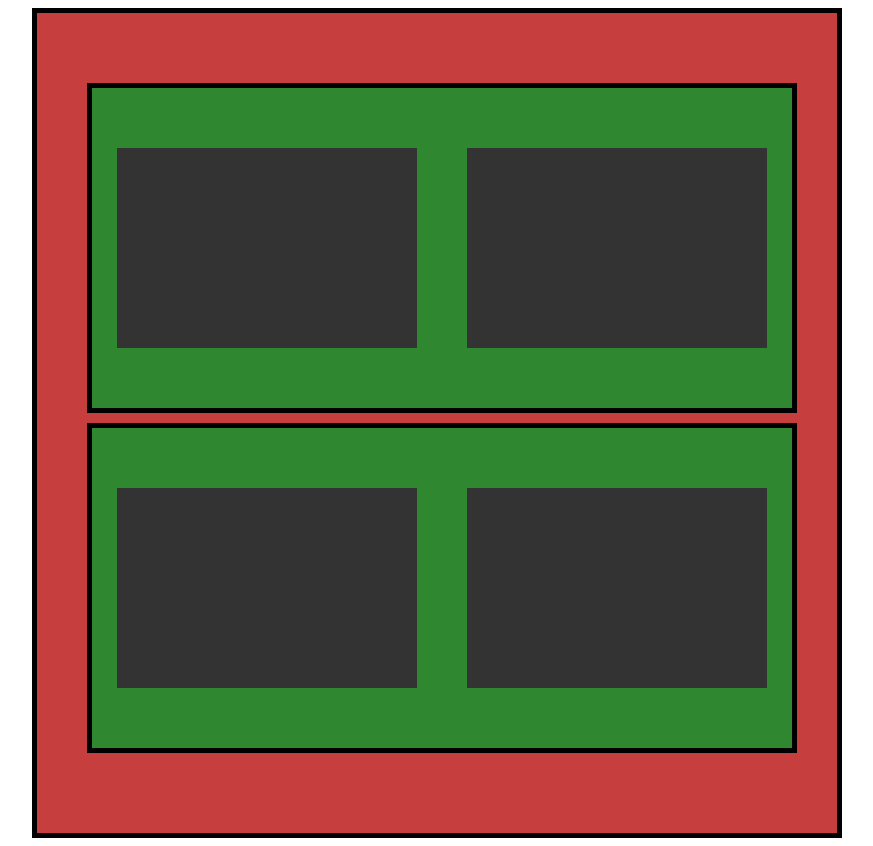
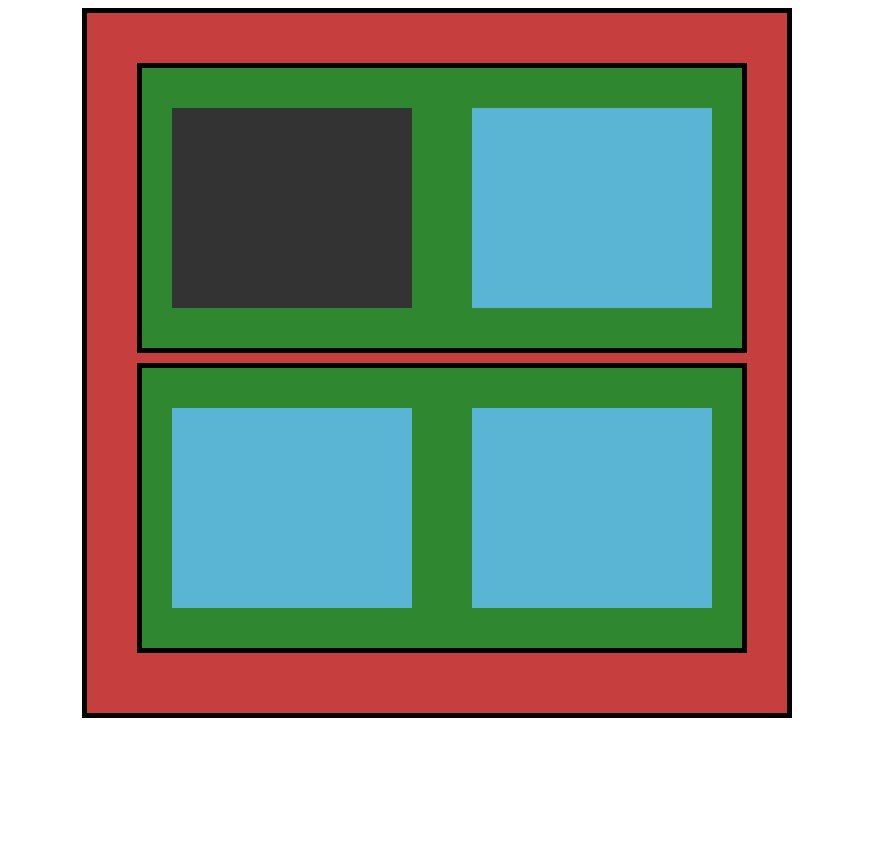
Before and after one commit to mohammedtakbir/JS-DOM-Module-24, a plain HTML site: page domTraversal.html in a window 1280 px wide. Shown: the whole page, without its empty margins (203-1076 px from the left). After the commit the page ends 800 px from the top, so only its background shows below. Drawn offline with Linux system fonts and the light colour scheme.

Commit message:
traversal practice

```diff
--- a/domTraversal.html
+++ b/domTraversal.html
@@ -8,15 +8,15 @@
     <style>
         .grantParent{
             margin: 0 auto;
-            width: 700px;
-            padding: 70px 50px;
+            width: 600px;
+            padding: 50px;
             border: 5px solid;
             background-color: rgb(198, 62, 62);
         }
         .parent{
             background-color: rgb(47, 135, 47);
             width: 100%;
-            padding: 60px 0;
+            padding: 40px 0;
             border: 5px solid;
             margin: 0 auto;
             display: flex;
@@ -26,14 +26,14 @@
             background-color: rgb(90, 181, 212);
             width: 300px;
             height: 200px;
-            margin: 0 auto;
+            margin: 0 30px;
         }
     </style>
 </head>
 <body>
     <div class="grantParent" id="grandparent-id">
         <div class="parent">
-            <div class="child"></div>
+            <div class="child" id="child-one"></div>
             <div class="child"></div>
         </div>
         <div class="parent">
@@ -42,39 +42,8 @@
         </div>
     </div>
 
-    <script>
-        /* const grandParent = document.getElementById('grandparent-id');
-        const parents =Array.from(document.getElementsByClassName('parent')); */
 
-        /* const grandParent = document.querySelector('#grandparent-id');
-        const grandParent = document.querySelector('.grantParent');
-        changeColor(grandParent); */
 
-        /* const parents = document.querySelectorAll('.parent');
-        changeColor(parents);
-        parents.forEach(changeColor); */
-
-        // children method
-        // use Array.form instead of for of loop
-        // and use forEach() method
-        /* const grandParent = document.querySelector('.grantParent');
-        const parents = Array.from(grandParent.children);
-        parents.forEach(changeColor); */
-
-        /* const grandParent = document.querySelector('.grantParent');
-        const childone = grandParent.querySelector('.child');
-        changeColor(childone); */
-
-        const grandParent = document.querySelector('.grantParent');
-        const childone = grandParent.querySelectorAll('.child');
-        childone.forEach(changeColor);
-
-        // parents.forEach(changeColor);
-        // changeColor(parents)
-
-        function changeColor(element){
-            element.style.backgroundColor = '#333';
-        }
-    </script>
+    <script src="js/domTraversal.js"></script>
 </body>
 </html>
--- a/js/domTraversal.js
+++ b/js/domTraversal.js
@@ -0,0 +1,79 @@
+// * 1. getElementById
+/* const grandParent = document.getElementById('grandparent-id');
+changeColor(grandParent); */
+
+// * 2.getElementByClassName
+// const parents = Array.from(document.getElementsByClassName('parent'));
+// ? using for...of loop
+/* for(const parent of parents){
+    parent.style.backgroundColor='#333';
+} */
+// ? using forEach() method
+// parents.forEach(changeColor);
+
+// * 3.querySelector
+/* const grandParent = document.querySelector('#grandparent-id');
+const grandParent = document.querySelector('.grantParent');
+changeColor(grandParent); */
+
+/* const parents = document.querySelector('.parent');
+changeColor(parents); */
+
+// * 3.querySelectorAll
+// const parents = document.querySelectorAll('.parent');
+// ? using for...of loop
+/* for(const parent of parents){
+    changeColor(parent);
+} */
+// ? using forEach() method
+// parents.forEach(changeColor);
+
+// * 4.selecting children(parent to children)
+// ? 1.children
+// const grandParent = document.querySelector('.grantParent');
+// const parents = Array.from(grandParent.children);
+// parents.forEach(changeColor);
+
+// const parentOne = parents[0];
+// const children = Array.from(parentOne.children);
+// children.forEach(changeColor);
+// changeColor(children[0])
+
+// ? 2.all the methods getElementByTagName/Id/ClassName and querySelector/All work on every single element not just the document
+// const grandParent = document.querySelector('.grantParent');
+/* const childOne = grandParent.querySelector('.child');
+changeColor(childOne); */
+
+/* const childOne = grandParent.querySelectorAll('.child');
+childOne.forEach(changeColor); */
+
+// * 5.selecting parent(children to parent)
+// ? 1.parentElement/parentNode
+// const childOne = document.querySelector('#child-one');
+// changeColor(childOne)
+
+// const parent = childOne.parentElement;
+// changeColor(parent)
+// const grandParent = parent.parentElement;
+// changeColor(grandParent)
+
+// ? 2.closest()
+/* const childOne = document.querySelector('#child-one');
+const grandParent = childOne.closest('.grantParent');
+changeColor(grandParent); */
+
+// * 6.selecting siblings
+// ? 1.nextElementSibling
+const childOne = document.querySelector('#child-one')
+const childTwo =childOne.nextElementSibling;
+// changeColor(childTwo)
+
+// ? 2.previousElementSibling
+changeColor(childTwo.previousElementSibling);
+
+
+
+// ! for changing background color
+function changeColor(element){
+    element.style.backgroundColor= '#333';
+}
```
